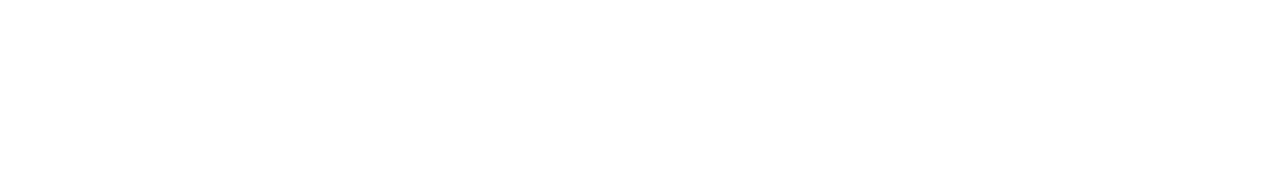
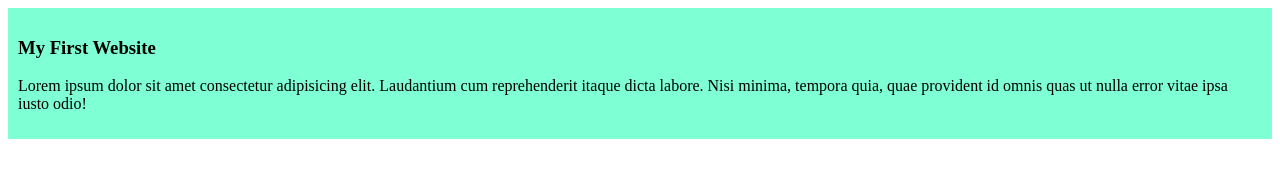
Before and after one commit to Sukanta26/my-simple-website, a plain HTML site: page index.html in a window 1280 px wide. Drawn offline with Linux system fonts and the light colour scheme.

Commit message:
added the first blog

```diff
--- a/index.html
+++ b/index.html
@@ -4,8 +4,11 @@
     <meta charset="UTF-8">
     <meta name="viewport" content="width=device-width, initial-scale=1.0">
     <title>My Simple Website</title>
+    <link rel="stylesheet" href="styles/blog.css">
 </head>
 <body>
-
+<div><h3>My First Website</h3>
+    <p>Lorem ipsum dolor sit amet consectetur adipisicing elit. Laudantium cum reprehenderit itaque dicta labore. Nisi minima, tempora quia, quae provident id omnis quas ut nulla error vitae ipsa iusto odio!</p>
+</div>
 </body>
 </html>
--- /dev/null
+++ b/styles/blog.css
@@ -0,0 +1,4 @@
+div{
+    background-color: aquamarine;
+    padding: 10px;
+}
```
